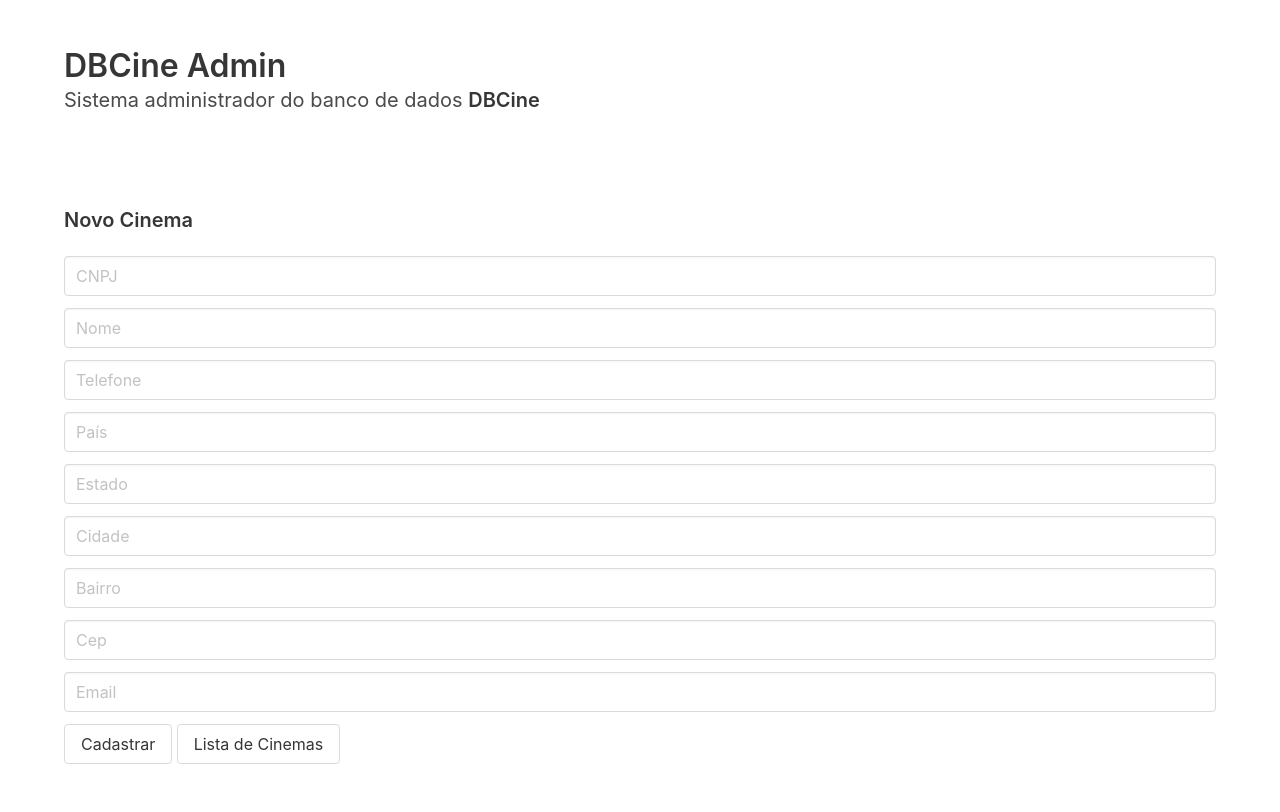
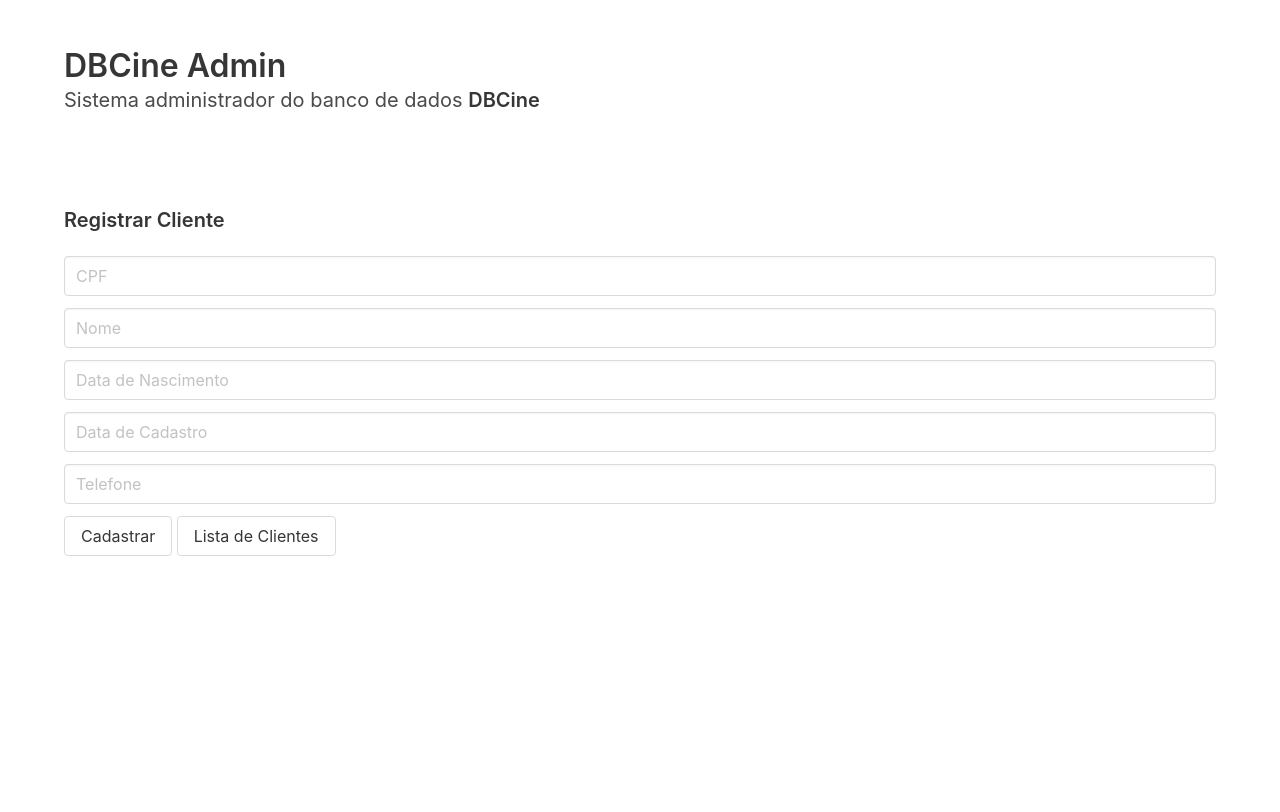
Before and after one commit to gabriel-ij/DBCine, a PHP site: page /adicionar.php in a window 1280 px wide. After the commit the page ends 556 px from the top, so only its background shows below. Run offline with PHP 8.4, Linux system fonts and the light colour scheme.

Commit message:
fix registro de clientes

```diff
--- a/system/cliente-admin/adicionar.php
+++ b/system/cliente-admin/adicionar.php
@@ -17,39 +17,26 @@ include_once 'includes/header.php';
 
 <section class="section">
 	<div class="container">
-		<h3 class="title is-5">Novo Cinema</h3>
+		<h3 class="title is-5">Registrar Cliente</h3>
 		<form action="php_action/create.php" method="POST">
 			<div class="field">
-				<input class="input" type="text" name="CinemaId" placeholder="CNPJ">
+				<input class="input" type="text" name="ClienteId" placeholder="CPF">
 			</div>
 			<div class="field">
-				<input class="input" type="text" name="NomeCinema" placeholder="Nome">
+				<input class="input" type="text" name="NomeCliente" placeholder="Nome">
 			</div>
 			<div class="field">
-				<input class="input" type="tel" name="Telefone" placeholder="Telefone">
+				<input class="input" type="tel" name="DataNasc" placeholder="Data de Nascimento">
 			</div>
 			<div class="field">
-				<input class="input" type="text" name="Pais" placeholder="País">
+				<input class="input" type="text" name="DataCadastro" placeholder="Data de Cadastro">
 			</div>
 			<div class="field">
-				<input class="input" type="text" name="Estado" placeholder="Estado">
-			</div>
-			<div class="field">
-				<input class="input" type="text" name="Cidade" placeholder="Cidade">
-			</div>
-			<div class="field">
-				<input class="input" type="text" name="Bairro" placeholder="Bairro">
-			</div>
-			<div class="field">
-				<input class="input" type="text" name="Cep" placeholder="Cep">
-			</div>
-			<div class="field">
-				<input class="input" type="email" name="Email" placeholder="Email">
+				<input class="input" type="text" name="Email" placeholder="Telefone">
 			</div>
 
-
 			<button class="button" type="submit" name="btn-cadastrar">Cadastrar</button>
-			<a href="index.php" class="button" type="submit">Lista de Cinemas</a>
+			<a href="index.php" class="button" type="submit">Lista de Clientes</a>
 
 		</form>
 
```
Also changed, not shown: system/cliente-admin/php_action/create.php (+7 -10 lines).
